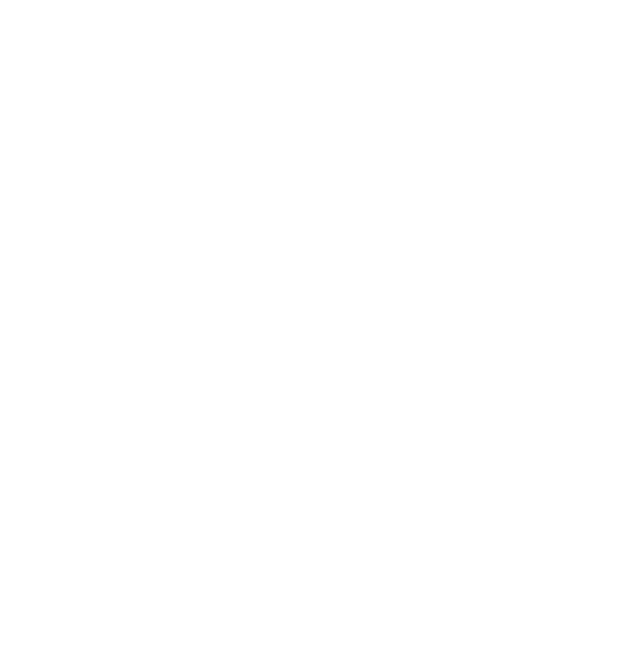
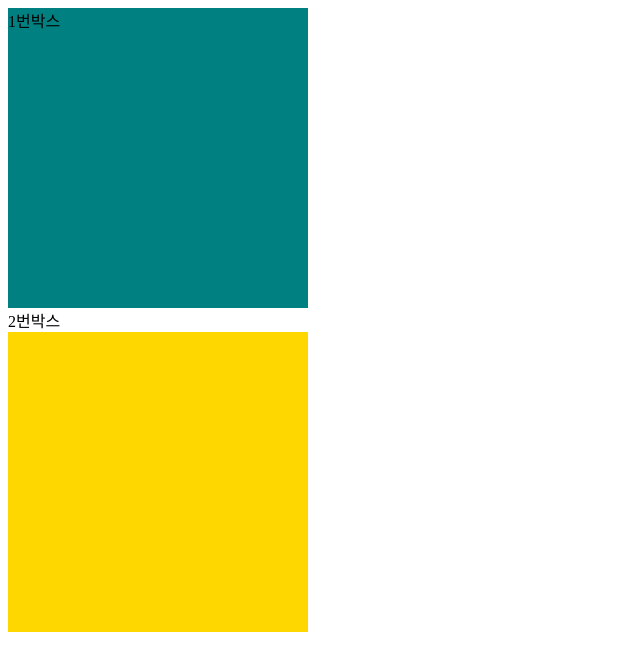
Before and after one commit to imme6731/first_react_2, a React (Create React App) app: page / in a window 1280 px wide. Shown: the top 670 px of the page, without its empty margins (0-640 px from the left). Built offline with nearby package versions, Linux system fonts and the light colour scheme.

Commit message:
5일차 styled-somponents

```diff
--- a/package.json
+++ b/package.json
@@ -9,6 +9,7 @@
     "react": "^18.2.0",
     "react-dom": "^18.2.0",
     "react-scripts": "5.0.1",
+    "styled-components": "^6.1.0",
     "web-vitals": "^2.1.4"
   },
   "scripts": {
--- a/src/App.js
+++ b/src/App.js
@@ -3,6 +3,7 @@ import PropsEx from "./components/ex03/PropsEx";
 import IntroEx from "./components/ex04/IntroEx";
 import MapFnEx from "./components/ex04/MapFnEx";
 import SiteEx from "./components/ex04/SiteEx";
+import { Ex05 } from "./components/ex05/Ex05";
 
 const App = () => {
   return (
@@ -18,6 +19,8 @@ const App = () => {
       {/* <IntroEx /> */}
       {/* <SiteEx /> */}
       {/* 4일차 */}
+
+      <Ex05 />
     </>
   );
 };
--- /dev/null
+++ b/src/components/ex05/Ex05.js
@@ -0,0 +1,11 @@
+import { CssEx } from "./components/CssEx";
+import { Sytled } from "./components/Styled";
+
+export const Ex05 = () => {
+  return (
+    <div>
+      <CssEx />
+      <Sytled />
+    </div>
+  );
+};
--- /dev/null
+++ b/src/components/ex05/components/CssEx.js
@@ -0,0 +1,16 @@
+// import "../css/style.css";
+
+export const CssEx = () => {
+  return (
+    <div>
+      <div
+        className="box"
+        style={{ width: "300px", height: "300px", backgroundColor: "teal" }}
+      >
+        1번박스
+      </div>
+
+      <div className="box_2">2번박스</div>
+    </div>
+  );
+};
--- /dev/null
+++ b/src/components/ex05/components/Styled.js
@@ -0,0 +1,15 @@
+import { styled } from "styled-components";
+
+const Box = styled.div`
+  width: 300px;
+  height: 300px;
+  background-color: gold;
+`;
+
+export const Sytled = () => {
+  return (
+    <div>
+      <Box></Box>
+    </div>
+  );
+};
--- /dev/null
+++ b/src/components/ex05/css/style.css
@@ -0,0 +1,10 @@
+* {
+  margin: 0;
+  padding: 0;
+}
+
+.box_2 {
+  width: 300px;
+  height: 300px;
+  background-color: cyan;
+}
```
Also changed, not shown: 2 other files (tests, documents, lock files or other folders).
